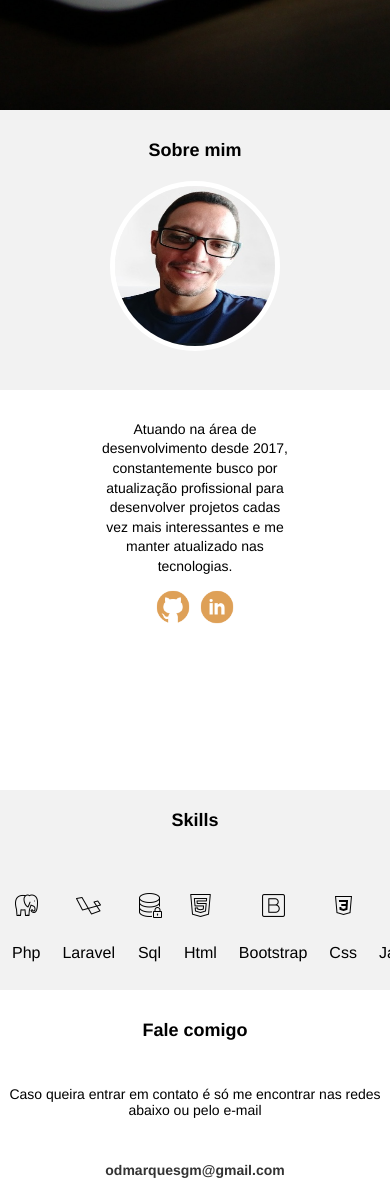
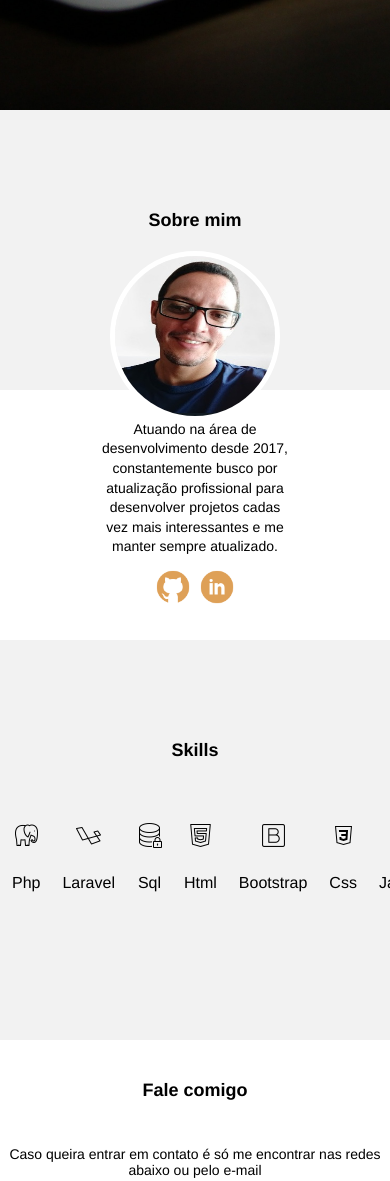
Before and after one commit to odenilsonmarques/portfolio, a plain HTML site: page index.html in a window 390 px wide. Shown: the part 783-1964 px from the top of the page. Drawn offline with Linux system fonts and the light colour scheme.

Commit message:
ajuste no css das media query

```diff
--- a/assets/css/style-media-query.css
+++ b/assets/css/style-media-query.css
@@ -1,37 +1,19 @@
 @media (max-width: 671px){
 
     .menuRight{
-        /* display: none; */
         float:left;
-        /* border:1px solid yellow; */
-        /* height:200px;  */
         width:20%;
         display: none;
-
-
     }
     .menuRight ul{
         margin: 0;
         padding: 0;
-        /* list-style: none; */
         float:left;
-        /* border:1px solid red; */
-        /* height:80px; */
-        /* height:200px;  */
-
     }
     .menuRight li{
-        /* height:200px;  */
-
-        /* line-height: 80px; */
         margin-left:15px;
         margin-right:15px;
-        /* display: inline; */
-        /* border:1px solid #ccc; */
-        /* height:80px;  */
         line-height: 40px;
-
-
     }
     .menuRight li a{
         text-decoration:none;
@@ -39,9 +21,7 @@
         font-size: 15px;
         font-weight: bold;
     }
-
     #menuHamburger{
-        /* background-color: #ffffff; */
         display:block;
         text-align:left;
         color: #FFF;
@@ -49,11 +29,6 @@
         margin-left: 15px;
         cursor: pointer;
     }
-
-
-
-
-
     .text-hero{
         text-align: center;
     }
@@ -65,7 +40,7 @@
     }
     .perfil h2{
         font-size:18px;
-        padding-top: 30px;
+        padding-top: 100px;
     }
     .perfil img{
         width:160px;
@@ -75,7 +50,7 @@
         border: 5px solid #FFF;
     }
     .perfilText{
-    height:350px;
+    height:250px;
     }
     .perfilText p{
         text-align: center;
@@ -89,11 +64,13 @@
     }
     .skills{
         height:200px;
-
+    }
+    .stacks{
+        margin-top:0%;
     }
     .stacks h2{
         font-size:18px;
-        padding-top: 20px;
+        padding-top: 100px;
     }
     .stacks img{
         width:25px;
@@ -104,9 +81,10 @@
     }
     .contacts{
         height:450px;
+        margin-top: 200px;
     }
     .talk-to-me h2{
-        padding-top: 30px;
+        padding-top: 40px;
         font-size:18px;
     }
     .talk-to-me p{
@@ -121,8 +99,10 @@
     .networks li a{
         font-size: 14px;
     }
+    .bottom{
+        margin-top: 0%;
+    }
     .bottom-footer{
         font-size: 14px;
     }
-
 }
--- a/assets/css/styles.css
+++ b/assets/css/styles.css
@@ -47,7 +47,6 @@ body{
 #menuHamburger{
   display:none;
 }
-
 .hero{
   height:calc(120vh - 120px);
   background-color: #333;
@@ -94,7 +93,7 @@ span{
 }
 .perfil h2{
   margin-top: 0%;
-  padding-top: 80px;
+  padding-top: 90px;
 }
 .perfil img{
   width:222px;
@@ -140,7 +139,7 @@ span{
 }
 .stacks h2{
   margin-top: 0%;
-  padding-top: 80px;
+  padding-top: 90px;
 }
 .stacks img{
   width:33px;
--- /dev/null
+++ b/assets/js/script.js
@@ -0,0 +1,7 @@
+function clickMenu(){
+    if(menu.style.display == 'block'){
+       menu.style.display = 'none'
+    }else{
+      menu.style.display = 'block'
+    }
+  }
--- a/index.html
+++ b/index.html
@@ -31,12 +31,12 @@
   </section>
   <section class="perfil" id="about">
     <h2 >Sobre mim</h2>
-    <img src="assets/img/WhatsApp Image 2022-11-11 at 16.32.40.jpeg" alt="">
+    <img src="assets/img/perfil.jpeg" alt="">
   </section>
   <section class="perfilText">
     <p>
       Atuando na área de desenvolvimento desde 2017, constantemente busco por atualização profissional
-      para desenvolver projetos cadas vez mais interessantes e me manter atualizado nas tecnologias.<br />
+      para desenvolver projetos cadas vez mais interessantes e me manter sempre atualizado.<br />
       <a href="https://github.com/odenilsonmarques" target="_blank" title="github"><img src="assets/img/github.png" alt="icone github"></a>
       <a href="https://www.linkedin.com/in/odenilsonmarques" target="_blank" title="linkedin"><img src="assets/img/linkedin.png" alt="icone linkedin"></a>
     </p>
@@ -80,7 +80,7 @@
       <div class="networks">
         <ul>
           <li><a href=" https://www.linkedin.com/in/odenilsonmarques" target="_blank" title="linkedin">Linkedin</a></li>
-          <li><a href="https://github.com/odenilsonmarques" target="_blank" title="github">github</a></li>
+          <li><a href="https://github.com/odenilsonmarques" target="_blank" title="github">Github</a></li>
           <li><a href="https://www.instagram.com/od_marques/?next=%2F" target="_blank" title="Instagram">Instagram</a></li>
           <li><a href="https://web.whatsapp.com/send?phone=5598981061009" target="_blank" title="Whatsapp">Whatsapp</a></li>
         </ul>
@@ -92,17 +92,6 @@
       copyright &copy 2022 todos os direitos reservados
     </div>
   </footer>
-
-  <script>
-    function clickMenu(){
-      if(menu.style.display == 'block'){
-         menu.style.display = 'none'
-      }else{
-        menu.style.display = 'block'
-      }
-    }
-  </script>
-
-
+  <script src="assets/js/script.js"></script>
 </body>
 </html>
```
Also changed, not shown: assets/img/IMG_20220520_225511-removebg-preview.png (deleted), assets/img/WhatsApp Image 2022-11-11 at 16.07.34.jpeg (deleted), assets/img/meuPerfil.png (deleted), assets/img/perfil.jpeg (renamed from assets/img/WhatsApp Image 2022-11-11 at 16.32.40.jpeg), assets/img/perfil2.png (deleted). Lines whose indentation alone changed are shown as unchanged.
